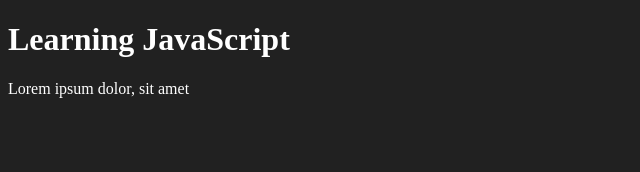
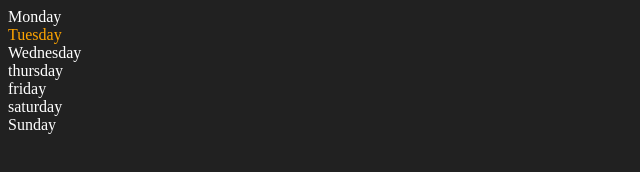
Before and after one commit to akashsingh596/Javascript, a website: page DOM/one.html in a window 1280 px wide. Shown: the whole page, without its empty margins (0-640 px from the left). Drawn offline with Linux system fonts and the light colour scheme.

Commit message:
domUpdate

```diff
--- a/DOM/DOM.js
+++ /dev/null
@@ -1 +0,0 @@
-console.log("hello")
--- a/DOM/one.html
+++ b/DOM/one.html
@@ -5,11 +5,33 @@
     <meta name="viewport" content="width=device-width, initial-scale=1.0" />
     <title>DOMLearning</title>
   </head>
-  <body style="background-color: #212121; color: white;">
-    <div class="bg-black" >
-      <h1 id="title" class="heading">Learning JavaScript</h1>
-      <p>Lorem ipsum dolor, sit amet</p>
+  <body style="background-color: #212121; color: white">
+        <div class="parent">
+          <div class="day">Monday</div>
+          <div class="day">Tuesday</div>
+          <div class="day">Wednesday</div>
+          <div class="day">thursday</div>
+          <div class="day">friday</div>
+          <div class="day">saturday</div>
+          <div class="day">Sunday</div>
+        </div>
+
     </div>
   </body>
-  <script src="../DOM/DOM.js"></script>
+  <script>
+    const parent = document.querySelector('.parent')
+    // console.log(parent)
+    // console.log(parent.children[1].innerHTML)
+
+    // for (let i = 0; i < parent.children.length; i++) {
+    //   console.log(parent.children[i].innerHTML)
+    // }
+    parent.children[1].style.color="orange"
+    // console.log(parent.firstElementChild)
+    // console.log(parent.lastElementChild.style.color="red")
+
+    const dayone =document.querySelector('.day')
+    console.log(dayone)
+    console.log(dayone.parentElement)
+  </script>
 </html>
```
